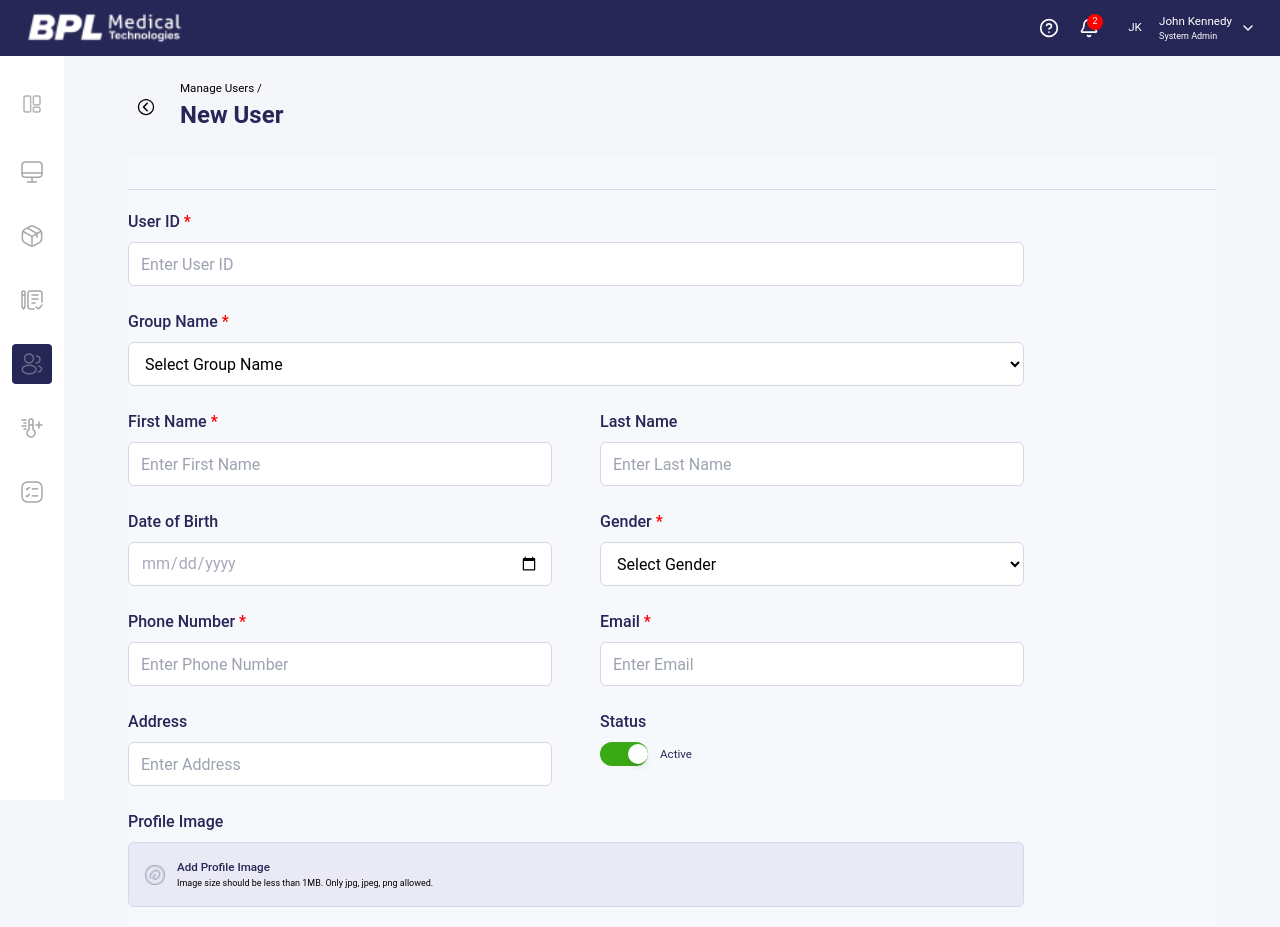
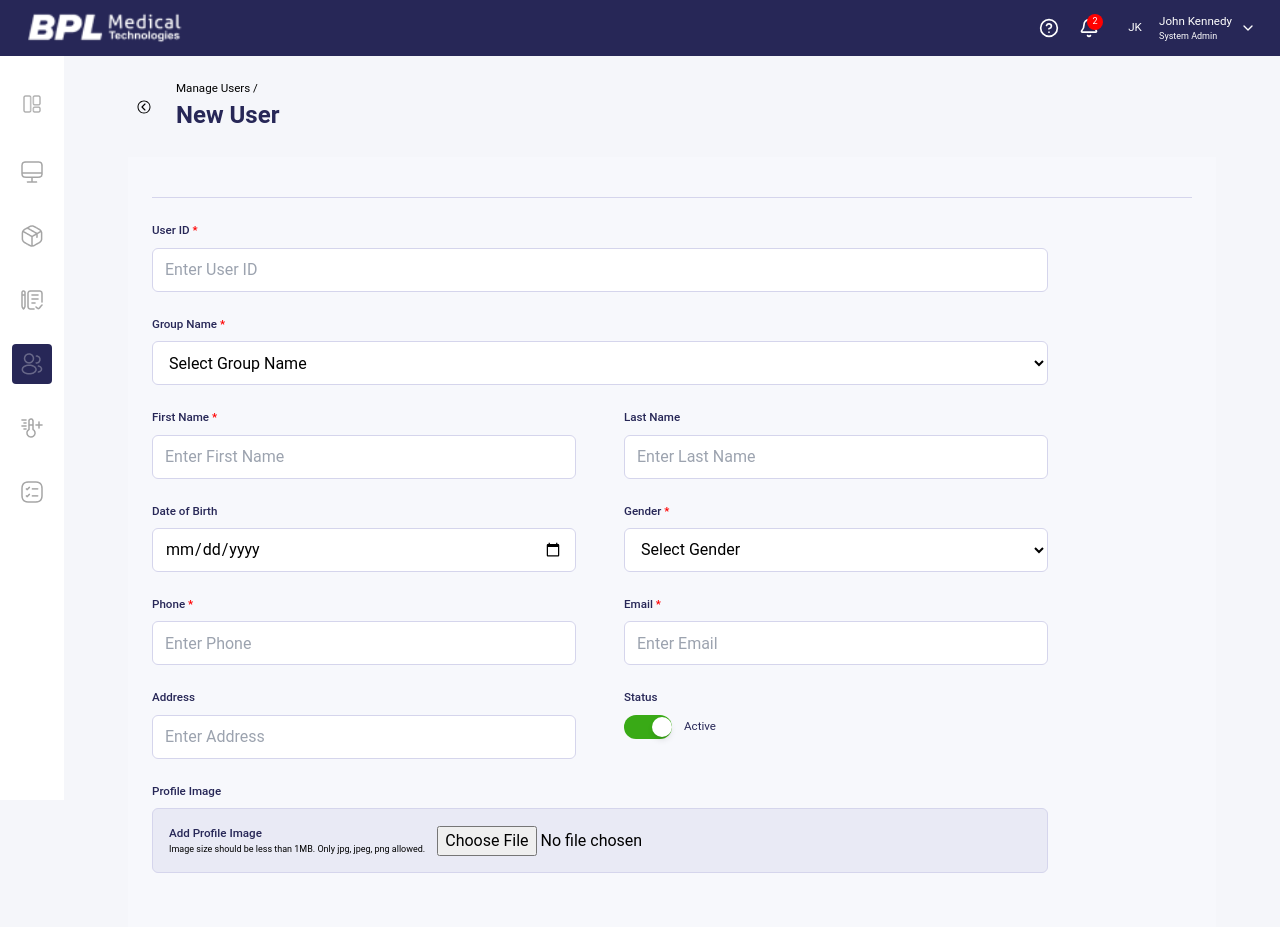
Before and after one commit to Rishika-L/BPL, a React (Create React App) app: page /users/new in a window 1280 px wide. Shown: the top 927 px of the page. Built offline with nearby package versions, Linux system fonts and the light colour scheme; what ag-grid-community would draw is missing.

Commit message:
user page post api integration completed.

```diff
--- a/src/component/CommonForm.js
+++ b/src/component/CommonForm.js
@@ -1,6 +1,6 @@
 // src/component/CommonForm.jsx
 import React, { useState } from "react";
-import uploadIcon from "../images/Union.png";
+// import uploadIcon from "../images/Union.png";
 
 const CommonForm = ({
   title,
@@ -8,19 +8,20 @@ const CommonForm = ({
   initialData = {},
   onSubmit,
   onCancel,
-  submitLabel = "Create",
 }) => {
   const [formData, setFormData] = useState(() => {
     const data = {};
     fields.forEach((f) => {
-      data[f.name] = initialData[f.name] ?? "";
+      data[f.name] =
+        initialData[f.name] ??
+        (f.type === "toggle" ? false : "");
     });
     return data;
   });
 
   const [errors, setErrors] = useState({});
 
-  //HANDLE CHANGE
+
  const handleChange = (e) => {
   const { name, value, type, checked, files } = e.target;
 
@@ -33,22 +34,25 @@ const CommonForm = ({
         ? files[0]
         : value,
   }));
-
-    setErrors((prev) => ({
-      ...prev,
-      [name]: "",
-    }));
 };
 
-  // VALIDATION
+//validation
   const validate = () => {
     let temp = {};
 
     fields.forEach((f) => {
-      if (f.type === "toggle") return;
-
-      if (!formData[f.name] || formData[f.name] === "") {
+      if (f.required) {
+        if (
+          f.type === "file" &&
+          !formData[f.name]
+        ) {
           temp[f.name] = `${f.label} is required`;
+        } else if (
+          f.type !== "file" &&
+          !formData[f.name]
+        ) {
+          temp[f.name] = `${f.label} is required`;
+        }
       }
     });
 
@@ -56,24 +60,24 @@ const CommonForm = ({
     return Object.keys(temp).length === 0;
   };
 
+ //submit
   const handleSubmit = (e) => {
     e.preventDefault();
-    if (validate()) onSubmit(formData);
+    if (validate()) {
+      onSubmit(formData);
+    }
   };
 
   return (
-    <div className="w-full bg-[#F7F8FC] min-h-screen -px-5 py-8">
-
+    <div className="w-full bg-[#F7F8FC] min-h-screen px-6 py-8">
       {/* HEADER */}
-      <div className="mb-5 -pt-10 text-[#272757]">
+      <div className="mb-6">
         {title && (
           <h2 className="text-2xl font-semibold text-[#272757]">
             {title}
           </h2>
         )}
-
-
-        <div className="border-b border-[#D5D5EC] mb-1"></div>
+        <div className="border-b border-[#D5D5EC] mt-2"></div>
       </div>
 
       {/* FORM */}
@@ -84,13 +88,20 @@ const CommonForm = ({
         {fields.map((field) => (
           <div
             key={field.name}
-            className={field.fullWidth ? "col-span-2" : "col-span-1"}
+            className={
+              field.fullWidth
+                ? "col-span-2"
+                : "col-span-1"
+            }
           >
             {/* LABEL */}
-            <label className="block size-14px font-medium text-[#272757] mb-2">
+            <label className="block text-sm font-medium text-[#272757] mb-2">
               {field.label}
               {field.required && (
-                <span className="text-red-500"> *</span>
+                <span className="text-red-500">
+                  {" "}
+                  *
+                </span>
               )}
             </label>
 
@@ -100,12 +111,15 @@ const CommonForm = ({
                 name={field.name}
                 value={formData[field.name] || ""}
                 onChange={handleChange}
-                className={`w-full h-11 border rounded-md px-3 size-14px  bg-white border-[#D5D5EC] focus:ring-2 focus:ring-[#272757] focus:outline-none ${
-                  errors[field.name] ? "border-red-500" : ""
+                className={`w-full h-11 border rounded-md px-3 bg-white border-[#D5D5EC] focus:ring-2 focus:ring-[#272757] focus:outline-none ${
+                  errors[field.name]
+                    ? "border-red-500"
+                    : ""
                 }`}
               >
                 <option value="" disabled>
-                  {field.placeholder || `Select ${field.label}`}
+                  {field.placeholder ||
+                    `Select ${field.label}`}
                 </option>
                 {field.options?.map((opt) => (
                   <option key={opt} value={opt}>
@@ -122,8 +136,10 @@ const CommonForm = ({
                 name={field.name}
                 value={formData[field.name] || ""}
                 onChange={handleChange}
-                className={`w-full h-11 border rounded-md px-3 size-14px text-[#A9A9BC] border-[#D5D5EC] focus:ring-2 focus:ring-[#272757] focus:outline-none ${
-                  errors[field.name] ? "border-red-500" : ""
+                className={`w-full h-11 border rounded-md px-3 border-[#D5D5EC] focus:ring-2 focus:ring-[#272757] focus:outline-none ${
+                  errors[field.name]
+                    ? "border-red-500"
+                    : ""
                 }`}
               />
             )}
@@ -135,7 +151,8 @@ const CommonForm = ({
                   onClick={() =>
                     setFormData((prev) => ({
                       ...prev,
-                      [field.name]: !prev[field.name],
+                      [field.name]:
+                        !prev[field.name],
                     }))
                   }
                   className={`w-12 h-6 flex items-center rounded-full p-1 cursor-pointer transition duration-300 ${
@@ -154,7 +171,9 @@ const CommonForm = ({
                 </div>
 
                 <span className="text-sm text-[#272757]">
-                  {formData[field.name] ? "Active" : "In Active"}
+                  {formData[field.name]
+                    ? "Active"
+                    : "Inactive"}
                 </span>
               </div>
             )}
@@ -163,14 +182,18 @@ const CommonForm = ({
             {field.type === "file" && (
               <label
                 className={`bg-[#E9EAF5] border border-[#D5D5EC] rounded-md p-4 w-full flex items-center gap-3 cursor-pointer ${
-                  errors[field.name] ? "border-red-500" : ""
+                  errors[field.name]
+                    ? "border-red-500"
+                    : ""
                 }`}
               >
+                {formData.image && (
   <img
-                  src={uploadIcon}
-                  alt="upload"
-                  className="w-5 h-5"
+    src={URL.createObjectURL(formData.image)}
+    alt="Preview"
+    className="w-24 h-24 mt-2 rounded"
   />
+)}
                 <div>
                   <p className="text-sm font-medium text-[#272757]">
                     Add Profile Image
@@ -181,29 +204,39 @@ const CommonForm = ({
                   </p>
                 </div>
 
+               {field.type === "file" && (
   <input
     type="file"
     name={field.name}
+    accept="image/*"
     onChange={handleChange}
-                  className="hidden"
   />
+)}
               </label>
             )}
 
-            {/* INPUT */}
-            {!["select", "date", "toggle", "file"].includes(
-              field.type
-            ) && (
+
+
+            {/* DEFAULT INPUT */}
+            {![
+              "select",
+              "date",
+              "toggle",
+              "file",
+            ].includes(field.type) && (
               <input
                 type={field.type || "text"}
                 name={field.name}
                 value={formData[field.name] || ""}
                 onChange={handleChange}
                 placeholder={
-                  field.placeholder || `Enter ${field.label}`
+                  field.placeholder ||
+                  `Enter ${field.label}`
                 }
-                className={`w-full h-11 border rounded-md px-3 size-14px border-[#D5D5EC] focus:ring-2 focus:ring-[#272757] focus:outline-none ${
-                  errors[field.name] ? "border-red-500" : ""
+                className={`w-full h-11 border rounded-md px-3 border-[#D5D5EC] focus:ring-2 focus:ring-[#272757] focus:outline-none ${
+                  errors[field.name]
+                    ? "border-red-500"
+                    : ""
                 }`}
               />
             )}
@@ -221,9 +254,11 @@ const CommonForm = ({
 <div className="col-span-2 flex gap-6 mt-8">
   <button
     type="submit"
+    onClick={onSubmit}
     className="bg-[#3F3D8F] text-white px-12 py-2 rounded-md hover:bg-[#2f2d6f] transition"
   >
-            {submitLabel}
+
+    submit
   </button>
 
   <button
@@ -235,6 +270,7 @@ const CommonForm = ({
   </button>
 </div>
 </form>
+
     </div>
   );
 };
--- a/src/component/Login.js
+++ b/src/component/Login.js
@@ -55,7 +55,7 @@ const Login = () => {
 
   localStorage.setItem("token", data.bearer_token);
 
-  // Save user if available
+  // Save user
   if (data.user) {
     localStorage.setItem("user", JSON.stringify(data.user));
   }
@@ -70,7 +70,7 @@ const Login = () => {
 
   setTimeout(() => {
     navigate("/users");
-  }, 1500);
+  }, 1000);
 }
 
      else {
--- a/src/pages/ManageUsers.js
+++ b/src/pages/ManageUsers.js
@@ -2,6 +2,7 @@ import React, { useEffect, useState, useMemo } from "react";
 import { useNavigate } from "react-router-dom";
 import Navbar from "../component/Navbar";
 import Sidebar from "../component/Sidebar";
+import CommonForm from "../component/CommonForm";
 import TopBarActions from "../component/TopBarActions";
 import AgTable from "../Components/Table/AgTable";
 import { Menu } from "@headlessui/react";
@@ -12,6 +13,9 @@ const ManageUsers = () => {
 
   const [users, setUsers] = useState([]);
   const [activeUserTab, setActiveUserTab] = useState("users");
+  //create form
+  const [showCreateForm, setShowCreateForm] = useState(false);
+
 
   const [search, setSearch] = useState("");
   const [gender, setGender] = useState("ALL");
@@ -22,15 +26,37 @@ const ManageUsers = () => {
   const [perPage, setPerPage] = useState(25);
 
 
+   const [ setToast] = useState({
+      show: false,
+       message: "",
+       type: "success",
+    });
+
   useEffect(() => {
     const storedUsers = JSON.parse(localStorage.getItem("users")) || [];
+
     setUsers(storedUsers);
+     console.log(storedUsers);
+
   }, []);
 
- useEffect(() => {
-  fetchUsers();
-}, []);
 
+ const userFields = [
+    { name: "firstName", label: "First Name", required: true },
+    { name: "lastName", label: "Last Name", required: true },
+    { name: "email", label: "Email", type: "email", required: true },
+    { name: "phone", label: "Phone", required: true },
+    {
+      name: "gender",
+      label: "Gender",
+      type: "select",
+      options: ["Male", "Female"],
+      required: true,
+    },
+    { name: "group", label: "Group ID", required: true },
+    { name: "role", label: "Role ID", required: true },
+    { name: "status", label: "Status", type: "toggle" },
+  ];
 
 const fetchUsers = async () => {
     try {
@@ -46,46 +72,134 @@ const fetchUsers = async () => {
             Authorization: `Bearer ${token}`,
           },
           body: JSON.stringify({
-          status: 1,
-          gender: "ALL",
-          type: "ALL",
-          per_page: 20,
+            status: status === "ALL" ? "ALL" : status === "Active" ? 1 : 0,
+            gender: gender,
+            type: role,
+            per_page: perPage,
+            page: activePage,
+            search: search ? search : "",
           }),
         }
       );
 
-
       const result = await response.json();
 
       if (response.ok) {
-      const usersData = result.data.data;
+        const usersData = result?.data?.data || [];
 
-      //map in the feilds
         const formattedUsers = usersData.map((user) => ({
           id: user.user_id,
-        uuid: user.id,
           firstName: user.first_name,
           lastName: user.last_name,
+          email: user.email,
+          phone: user.phone,
           gender: user.gender,
-        phone: user.phone,
-        email: user.email,
           group: user.group_name,
           role: user.role_name,
+          profileImage: user.user_image,
           createdOn: user.created_on,
-        profileImage: user.user_image,
           status: user.status === 1,
         }));
 
         setUsers(formattedUsers);
-      localStorage.setItem("users", JSON.stringify(formattedUsers));
-    } else {
-      console.log(result.message);
+        setTotalPages(result?.data?.last_page || 1);
+        setTotalRecords(result?.data?.total || 0);
       }
     } catch (error) {
-    console.log("Error:", error);
+      console.log("Fetch Error:", error);
     }
   };
 
+
+  useEffect(() => {
+    fetchUsers();
+  }, [search, gender, role, status, activePage, perPage]);
+
+
+
+
+  useEffect(() => {
+    setActivePage(1);
+  }, [search, gender, role, status]);
+
+
+// useEffect(() => {
+//   fetchUsers();
+// }, []);
+
+
+ const handleCreateUser = async (formData) => {
+    try {
+      const token = localStorage.getItem("token");
+
+      const data = new FormData();
+
+
+      data.append("user_id", formData.userId);
+      data.append("first_name", formData.firstName);
+      data.append("last_name", formData.lastName);
+      data.append("email", formData.email);
+      data.append("phone", formData.phone);
+      data.append("gender", formData.gender);
+      data.append("dob", formData.dob);
+      data.append("address", formData.address);
+      data.append("group_id", formData.group);
+      data.append("status", formData.status ? 1 : 0);
+
+      if (formData.image && formData.image[0]) {
+        data.append("user_image", formData.image[0]);
+      }
+
+      const response = await fetch(
+        "http://127.0.0.1:8000/api/user-create",
+        {
+          method: "POST",
+          headers: {
+            Authorization: `Bearer ${token}`,
+            Accept: "application/json",
+          },
+          body: data,
+        }
+      );
+
+      const result = await response.json();
+
+   if (!response.ok) {
+      if (result.message === "Need your photo") {
+        return;
+      }
+      throw new Error(result.message || "Creation failed");
+    }
+
+
+    alert(result.message || "User Created Successfully");
+    navigate("/users");
+
+  } catch (error) {
+
+    alert(error.message || "Server Error");
+  }
+  };
+
+
+ //delete
+  const handleDelete = (userId) => {
+    const updatedUsers = users.filter((u) => u.id !== userId);
+    setUsers(updatedUsers);
+    localStorage.setItem("users", JSON.stringify(updatedUsers));
+  };
+
+//edit
+  const handleEdit = (user) => {
+    const editIndex = users.findIndex((u) => u.id === user.id);
+
+    navigate("/users/new", {
+      state: {
+        editData: user,
+        editIndex: editIndex,
+      },
+    });
+  };
 
 //filter
   const filteredUsers = useMemo(() => {
@@ -108,28 +222,9 @@ const fetchUsers = async () => {
     setActivePage(1);
   }, [search, gender, role, status]);
 
- //delete
-  const handleDelete = (userId) => {
-    const updatedUsers = users.filter((u) => u.id !== userId);
-    setUsers(updatedUsers);
-    localStorage.setItem("users", JSON.stringify(updatedUsers));
-  };
-
-//edit
-  const handleEdit = (user) => {
-    const editIndex = users.findIndex((u) => u.id === user.id);
-
-    navigate("/users/new", {
-      state: {
-        editData: user,
-        editIndex: editIndex,
-      },
-    });
-  };
-
   //pagination
-  const totalRecords = filteredUsers.length;
-  const totalPages = Math.ceil(totalRecords / perPage) || 1;
+const [totalPages, setTotalPages] = useState(1);
+const [totalRecords, setTotalRecords] = useState(0);
 
   const startIndex = (activePage - 1) * perPage;
   const endIndex = startIndex + perPage;
@@ -140,6 +235,8 @@ const fetchUsers = async () => {
   const endCount = Math.min(endIndex, totalRecords);
 
   const handlePageChange = (page) => setActivePage(page);
+
+
 
   const handlePerPageChange = (newPerPage) => {
     setPerPage(Number(newPerPage));
@@ -339,6 +436,15 @@ const fetchUsers = async () => {
                 Group Table
               </div>
             )}
+            {showCreateForm && (
+  <CommonForm
+    title="Create User"
+    fields={userFields}
+    onSubmit={handleCreateUser}
+    onCancel={() => setShowCreateForm(false)}
+    submitLabel="Create User"
+  />
+)}
           </div>
         </div>
       </div>
--- a/src/pages/NewUser.js
+++ b/src/pages/NewUser.js
@@ -1,17 +1,37 @@
-import React from "react";
+import React, { useState } from "react";
 import { useNavigate, useLocation } from "react-router-dom";
 import { IoIosArrowDropleft } from "react-icons/io";
-
 import Navbar from "../component/Navbar";
 import Sidebar from "../component/Sidebar";
 import CommonForm from "../component/CommonForm";
+import Toast from "../Components/Toast/Toast";
 
 const NewUser = () => {
   const navigate = useNavigate();
   const location = useLocation();
+  const editData = location.state?.editData;
 
-  const editData = location.state?.editData;
-  const editIndex = location.state?.editIndex;
+  const [toast, setToast] = useState({
+    show: false,
+    message: "",
+    type: "success",
+  });
+
+  const showToast = (message, type = "success") => {
+    setToast({
+      show: true,
+      message: message,
+      type: type,
+    });
+  };
+
+  const closeToast = () => {
+    setToast({
+      show: false,
+      message: "",
+      type: "success",
+    });
+  };
 
   const fields = [
     {
@@ -22,7 +42,7 @@ const NewUser = () => {
       disabled: !!editData,
     },
     {
-      name: "role",
+      name: "group",
       label: "Group Name",
       type: "select",
       options: ["Admin", "User", "Manager"],
@@ -39,59 +59,78 @@ const NewUser = () => {
       options: ["Male", "Female"],
       required: true,
     },
-    { name: "phone", label: "Phone Number", required: true },
+    { name: "phone", label: "Phone", required: true },
     { name: "email", label: "Email", type: "email", required: true },
     { name: "address", label: "Address" },
     { name: "status", label: "Status", type: "toggle" },
     { name: "image", label: "Profile Image", type: "file", fullWidth: true },
   ];
 
+  const handleCreateUser = async (formData) => {
+    try {
+      const token = localStorage.getItem("token");
+      const type_id = "87076d07-c3cc-4c72-af9a-a9b069c680be";
 
-const handleSubmit = (data) => {
-  const existingUsers =
-    JSON.parse(localStorage.getItem("users")) || [];
+      const data = new FormData();
 
-  const saveUser = (imageBase64) => {
-    const userData = {
-      id: data.userId,
-      ...data,
-      profileImage: imageBase64,
-      createdOn:
-        editData?.createdOn ||
-        new Date().toLocaleDateString("en-GB"),
-    };
+      data.append("user_id", formData.userId);
+      data.append("first_name", formData.firstName);
+      data.append("last_name", formData.lastName);
+      data.append("email", formData.email);
+      data.append("phone", formData.phone);
+      data.append("gender", formData.gender);
+      data.append("dob", formData.dob);
+      data.append("address", formData.address);
+      data.append("user_type_id", type_id);
+      data.append("group_name", formData.group);
+      data.append("status", formData.status ? 1 : 0);
 
-    if (editIndex !== undefined) {
-      existingUsers[editIndex] = userData;
-    } else {
-      existingUsers.push(userData);
+      if (formData.image) {
+        data.append("user_image", formData.image);
+      }
+
+      const response = await fetch(
+        "http://127.0.0.1:8000/api/user-create",
+        {
+          method: "POST",
+          headers: {
+            Authorization: `Bearer ${token}`,
+            Accept: "application/json",
+          },
+          body: data,
+        }
+      );
+
+      const result = await response.json();
+
+      if (!response.ok) {
+        throw new Error(result.message || "User creation failed");
+      }
+
+      showToast(result.message || "User Created Successfully", "success");
+
+      setTimeout(() => {
+        navigate("/users");
+      }, 1500);
+
+    } catch (error) {
+      showToast(error.message || "Server Error", "error");
     }
-
-    localStorage.setItem("users", JSON.stringify(existingUsers));
-    navigate("/users");
   };
-
-  //image selected
-  if (data.image && data.image instanceof FileList && data.image.length > 0) {
-    const file = data.image[0];
-
-    const reader = new FileReader();
-    reader.onloadend = () => {
-      saveUser(reader.result);
-    };
-
-    reader.readAsDataURL(file);
-  }
-  //  Edit
-  else {
-    saveUser(editData?.profileImage || "");
-  }
-};
-
 
   return (
     <div className="min-h-screen bg-gray-100">
       <Navbar />
+
+      {/* Toast */}
+      {toast.show && (
+        <Toast
+          show={toast.show}
+          message={toast.message}
+          type={toast.type}
+          onClose={closeToast}
+        />
+      )}
 
       <div className="flex">
         <Sidebar />
@@ -102,7 +141,7 @@ const handleSubmit = (data) => {
               onClick={() => navigate("/users")}
               className="p-2 rounded-full hover:bg-gray-200"
             >
-              <IoIosArrowDropleft className="text-xl text-gray-600" />
+              <IoIosArrowDropleft />
             </button>
 
             <div>
@@ -118,8 +157,9 @@ const handleSubmit = (data) => {
           <CommonForm
             fields={fields}
             initialData={editData || { status: true }}
-            onSubmit={handleSubmit}
+            onSubmit={handleCreateUser}
             onCancel={() => navigate("/users")}
+            submitLabel={editData ? "Update" : "Create"}
           />
         </div>
       </div>
```
Lines whose indentation alone changed are shown as unchanged.
